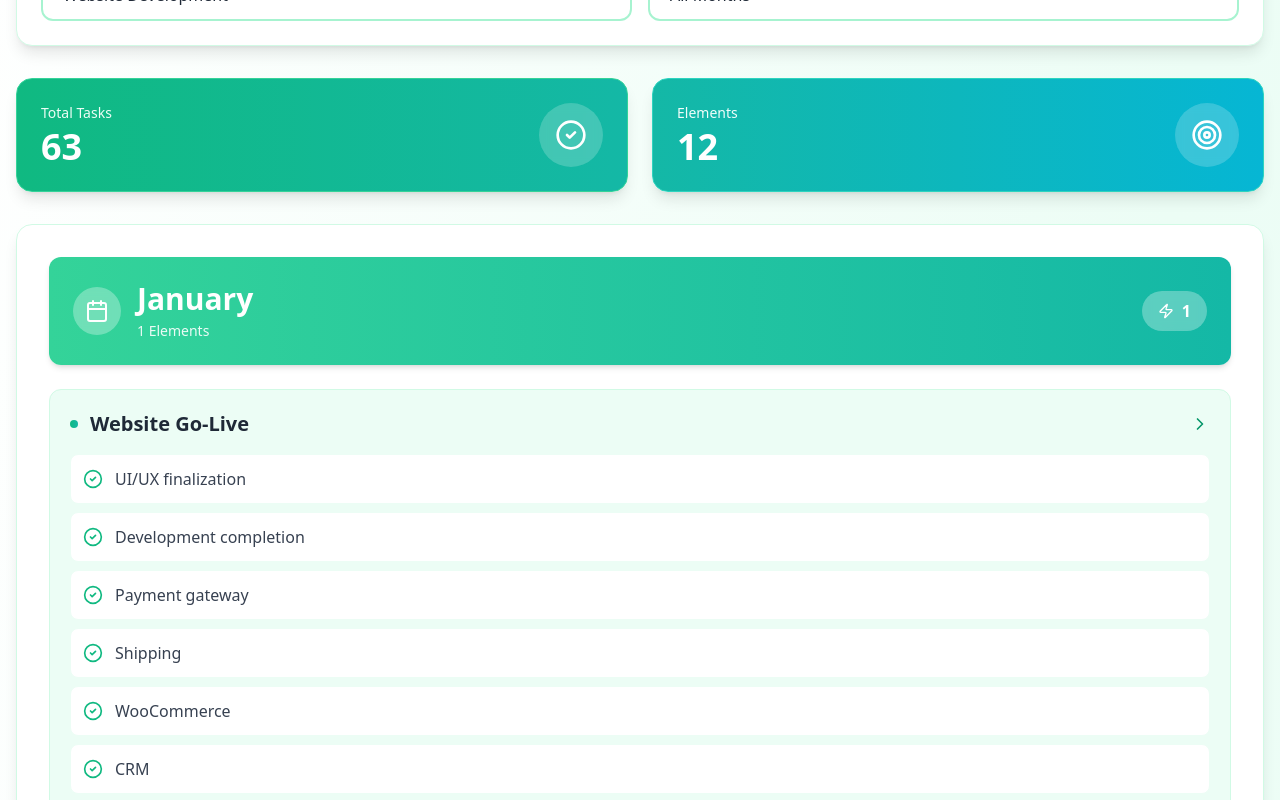
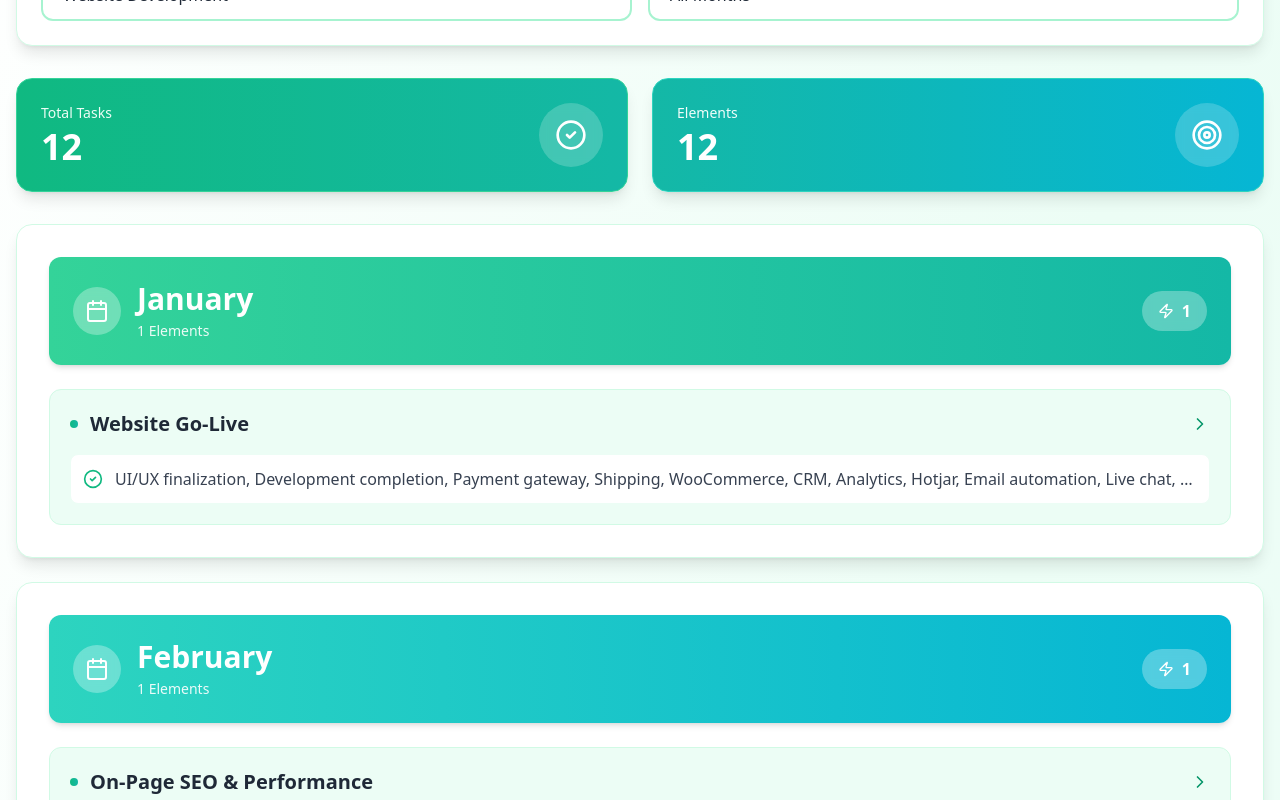
Before and after one commit to Aditya-Coherent/product_devlopement_roadmap, a Next.js app: page / in a window 1280 px wide. Shown: the part 480-1280 px from the top of the page. Built offline with nearby package versions, Linux system fonts and the light colour scheme.

Commit message:
Fix task display - show entire task as single line item instead of splitting by comma

```diff
--- a/app/page.js
+++ b/app/page.js
@@ -186,8 +186,7 @@ export default function Home() {
         grouped[month][item.element] = []
       }
 
-      const tasks = item.task.split(',').map(task => task.trim()).filter(task => task.length > 0)
-      grouped[month][item.element].push(...tasks)
+      grouped[month][item.element].push(item.task)
     })
 
     return grouped
@@ -204,8 +203,7 @@ export default function Home() {
   const totalTasks = () => {
     let count = 0
     filteredData.forEach(item => {
-      const tasks = item.task.split(',').map(task => task.trim()).filter(task => task.length > 0)
-      count += tasks.length
+      count += 1
     })
     return count
   }
```
